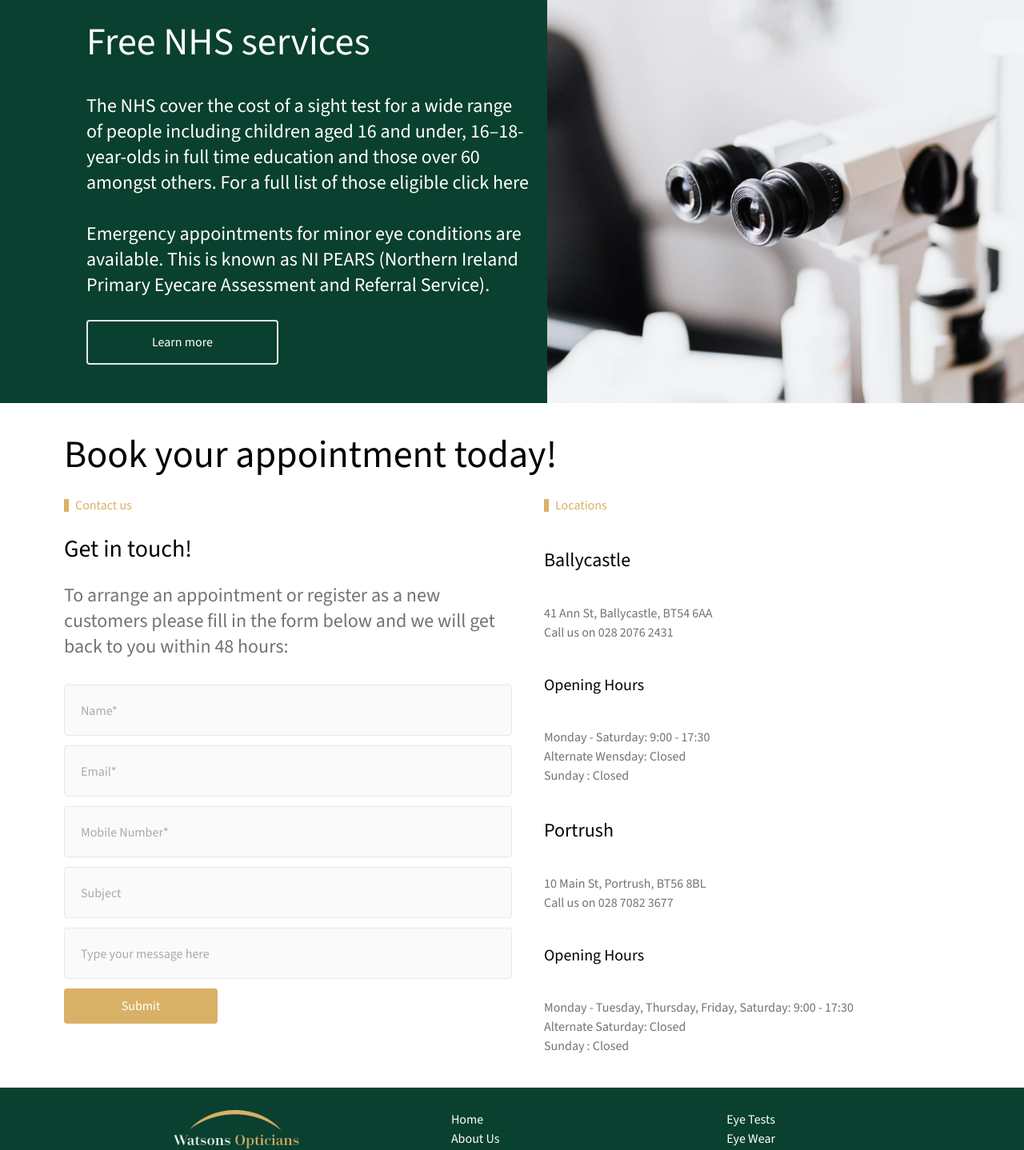
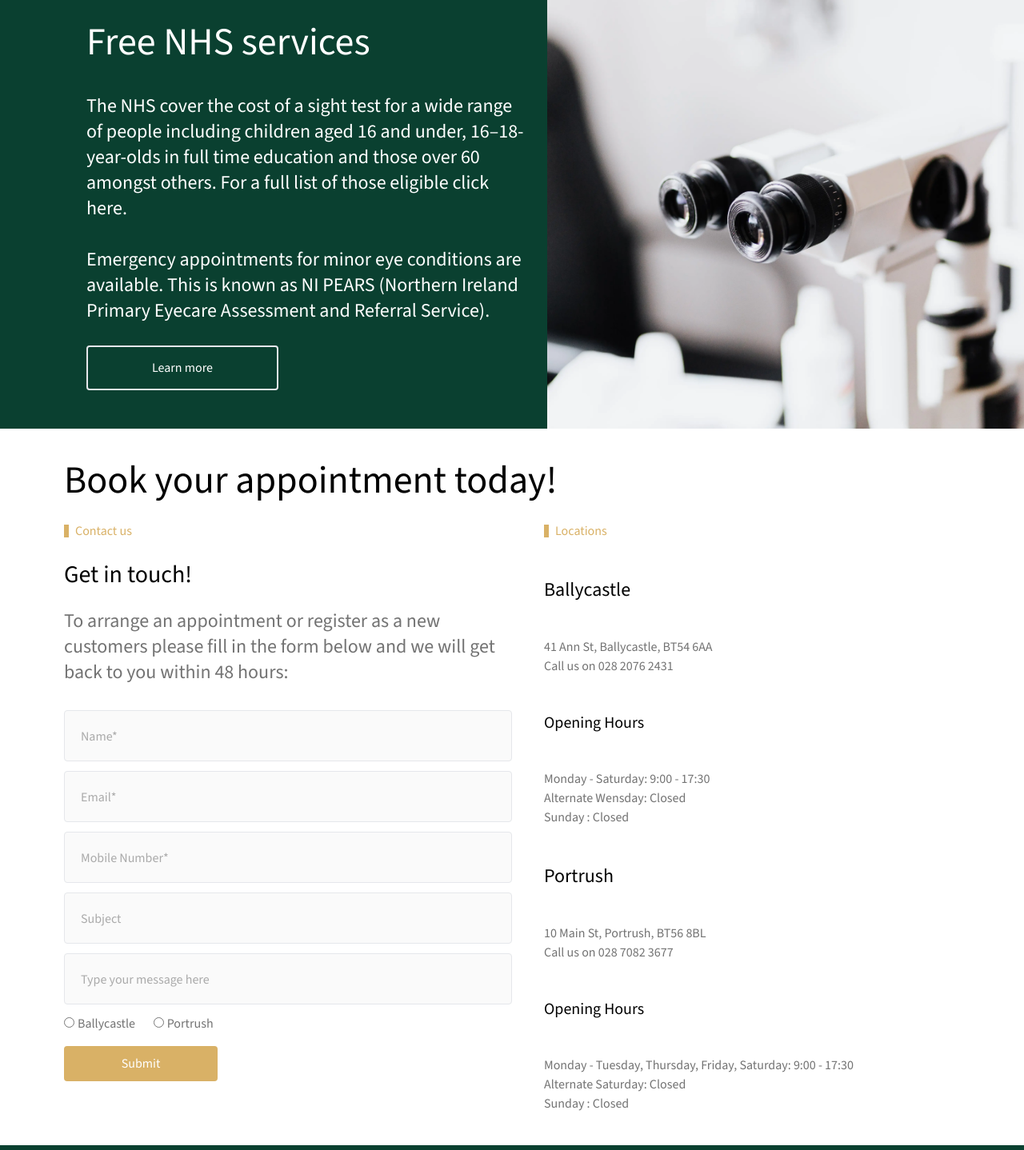
Before and after one commit to AGuerriere/watsons, a Next.js app: page / in a window 1280 px wide. Shown: the part 4004-5442 px from the top of the page at 80% size. Built offline with nearby package versions, Linux system fonts and the light colour scheme.

Commit message:
client revision 3

```diff
--- a/src/app/NI_PEARS/page.tsx
+++ b/src/app/NI_PEARS/page.tsx
@@ -25,7 +25,7 @@ export default function NI_PEARS(){
             <p className="text-grey1 text-base md:text-2xl font-light">We will assess and treat the condition or make a referral where appropriate.</p><br />
             <LearnMore text="Visit NHS PEARS website" link="https://online.hscni.net/our-work/ophthalmic-services/eyes/" target="_blank" />
             <br />
-            <GoldButton text="Book Appointment" />
+            <a href="https://watsonsopticians.com/#contact-us"><GoldButton text='Book Appointment'></GoldButton></a>
           </div>
           <div className="sm:w-2/5 mt-10 sm:mt-0 text-grey1 text-base md:text-2xl font-light">
             <p>Who is eligible for a PEARS appointment?</p>
--- a/src/app/dry_eye/page.tsx
+++ b/src/app/dry_eye/page.tsx
@@ -80,7 +80,7 @@ export default function Dry_Eye() {
         <div className="flex flex-col sm:flex-row justify-between sm:items-end text-black text-base md:text-2xl font-light pt-10 pb-10">
           <p className="sm:w-2/5">Please contact us to arrange an appointment for our Dry Eye clinic if you think this is something we can help with.</p>
           <div className="w-2/5 mt-10 sm:mt-0">
-            <LearnMore text="Contact Us" link="/#contact-us" target="_self" />
+            <LearnMore text="Contact Us" link="https://watsonsopticians.com#contact-us" target="_self" />
           </div>
         </div>
       </div>
--- a/src/app/eye_tests/page.tsx
+++ b/src/app/eye_tests/page.tsx
@@ -28,7 +28,7 @@ export default function EyeTests() {
               <p className="text-teal-950 text-xl font-normal">of sight loss is preventable</p>
             </div>
             <br />
-            <p className="text-neutral-500 text-2xl font-light">So getting your eyes tested can help prevent, or limit, the damage caused by certain eye conditions. For more information on common eye conditions click here</p>
+            <p className="text-neutral-500 text-2xl font-light">So getting your eyes tested can help prevent, or limit, the damage caused by certain eye conditions. For more information on common eye conditions <Link href="/eye_conditions">click here.</Link></p>
             <br />
             <Link href="/#contact-us"><GoldButton text='Book Appointment'></GoldButton></Link>
           </div>
@@ -71,7 +71,7 @@ export default function EyeTests() {
         <br />
         <H2Title title="Did you know?" />
         <div className="flex flex-col sm:flex-row justify-evenly sm:justify-between min-h-[300px]">
-          <p className="sm:w-2/5 text-base font-light md:text-2xl">The NHS cover the cost of a sight test for a wide range of people including children aged 16 and under, 16–18-year-olds in full time education and those over 60 amongst others. For a full list of those eligible click here</p>
+          <p className="sm:w-2/5 text-base font-light md:text-2xl">The NHS cover the cost of a sight test for a wide range of people including children aged 16 and under, 16–18-year-olds in full time education and those over 60 amongst others. For a full list of those eligible <a href="https://www.nidirect.gov.uk/articles/eye-care#toc-7" target="_blank">click here.</a></p>
           <div className="sm:w-2/5 text-base font-light md:text-2xl">
             <p className="mb-3 md:mb-5">Emergency appointments for minor eye conditions are available. This is known as NI PEARS (Northern Ireland Primary Eyecare Assessment and Referral Service)</p>
             <LearnMore text="Learn more about NI PEARS " target="_self" link="NI_PEARS"/>
--- a/src/app/page.tsx
+++ b/src/app/page.tsx
@@ -68,7 +68,7 @@ export default function Home() {
           <GoldTitle text='NHS PEARS' />
           <br />
           <h2 className='text-white text-2xl xl:text-5xl  font-normal pb-10'>Free NHS services</h2>
-          <p className='font-light lg:text-2xl pr-5'>The NHS cover the cost of a sight test for a wide range of people including children aged 16 and under, 16–18-year-olds in full time education and those over 60 amongst others. For a full list of those eligible click here
+          <p className='font-light lg:text-2xl pr-5'>The NHS cover the cost of a sight test for a wide range of people including children aged 16 and under, 16–18-year-olds in full time education and those over 60 amongst others. For a full list of those eligible <a href="https://www.nidirect.gov.uk/articles/eye-care#toc-7" target="_blank">click here.</a>
             <br /><br />Emergency appointments for minor eye conditions are available. This is known as NI PEARS (Northern Ireland Primary Eyecare Assessment and Referral Service).</p>
           <div className='border-solid border-2 w-36 md:w-60 md:h-14 h-9 rounded flex justify-center items-center mt-7'>
             <Link href="/NI_PEARS">Learn more</Link>
@@ -96,12 +96,22 @@ export default function Home() {
             <p className='text-grey1 text-base mb-2 md:text-xl lg:text-2xl font-light'>To arrange an appointment or register as a new customers please fill in the form below and we will get back to you within 48 hours: </p>
             <br />
             <form name="contact" method="POST" action="/success" data-netlify="true" className="flex flex-col mb-10">
-              <input type="text" name="name" id="name" placeholder="Name*" className="bg-grey3 h-16 pl-5 rounded border mb-3 placeholder:text-grey4" />
-              <input type="email" name="email" id="email" placeholder="Email*" className="bg-grey3 h-16 pl-5 rounded border mb-3 placeholder:text-grey4" />
-              <input type="tel" name="tel" id="tel" placeholder="Mobile Number*" className="bg-grey3 h-16 pl-5 rounded border mb-3 placeholder:text-grey4" />
-              <input type="text" name="subject" id="subject" placeholder="Subject" className="bg-grey3 h-16 pl-5 rounded border mb-3 placeholder:text-grey4" />
-              <input type="text" name="text" id="text" placeholder="Type your message here" className="bg-grey3 h-16 pl-5 rounded border mb-3 placeholder:text-grey4" />
-              <button><GoldButton text='Submit  '></GoldButton></button>
+              <input type="text" name="name" id="name" placeholder="Name*" className="bg-grey3 h-16 pl-5 rounded border mb-3 placeholder:text-grey4" required/>
+              <input type="email" name="email" id="email" placeholder="Email*" className="bg-grey3 h-16 pl-5 rounded border mb-3 placeholder:text-grey4" required/>
+              <input type="tel" name="tel" id="tel" placeholder="Mobile Number*" className="bg-grey3 h-16 pl-5 rounded border mb-3 placeholder:text-grey4" required/>
+              <input type="text" name="subject" id="subject" placeholder="Subject" className="bg-grey3 h-16 pl-5 rounded border mb-3 placeholder:text-grey4" required/>
+              <input type="text" name="text" id="text" placeholder="Type your message here" className="bg-grey3 h-16 pl-5 rounded border mb-3 placeholder:text-grey4" required/>
+              <div className='flex justify-between w-1/3'>
+                <div>
+                <input type="radio" id="ballycastle" name="location" value="Ballycastle" required/>
+                <label className="ml-1" htmlFor="ballycastle">Ballycastle</label>
+                </div>
+                <div>
+                <input type="radio" id="portrush" name="location" value="Portrush" required/>
+                <label className="ml-1" htmlFor="portrush">Portrush</label>
+                </div>
+              </div>
+              <button className='mt-4'><GoldButton text='Submit  '></GoldButton></button>
             </form>
           </div>
           <div className='flex flex-col justify-between lg:ml-10 min-h-[500px]'>
--- a/src/components/Navbar.tsx
+++ b/src/components/Navbar.tsx
@@ -69,7 +69,7 @@ export default function Navbar() {
             </div>
           </div>
         </div>
-        <Link href="https://watsonsopticians.com/#contact-us"><GoldButton text='Book Appointment'></GoldButton></Link>
+        <a href="https://watsonsopticians.com#contact-us"><GoldButton text='Book Appointment'></GoldButton></a>
       </nav>
 
       {/* Mobile navbar closed */}
```
